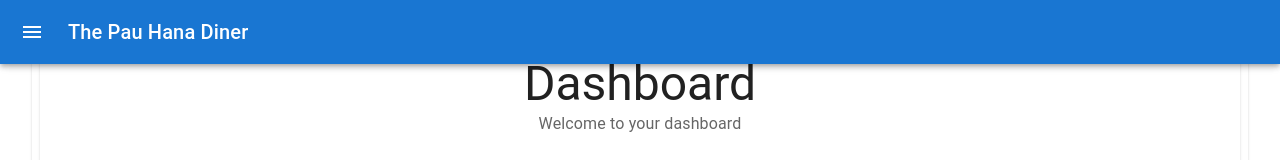
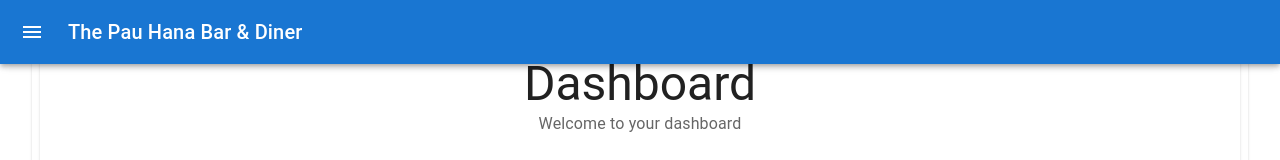
Before and after one commit to mj-brown/SalesDashboard, a React (Vite) app: page / in a window 1280 px wide. Shown: the top 160 px of the page. Built offline with nearby package versions, Linux system fonts and the light colour scheme.

Commit message:
changed name of bar

```diff
--- a/src/Sidebar.jsx
+++ b/src/Sidebar.jsx
@@ -95,7 +95,7 @@ const Sidebar = () => {
             <MenuIcon />
           </IconButton>
           <Typography variant="h6" noWrap component="div">
-            The Pau Hana Diner
+            The Pau Hana Bar & Diner
           </Typography>
         </Toolbar>
       </AppBar>
```
